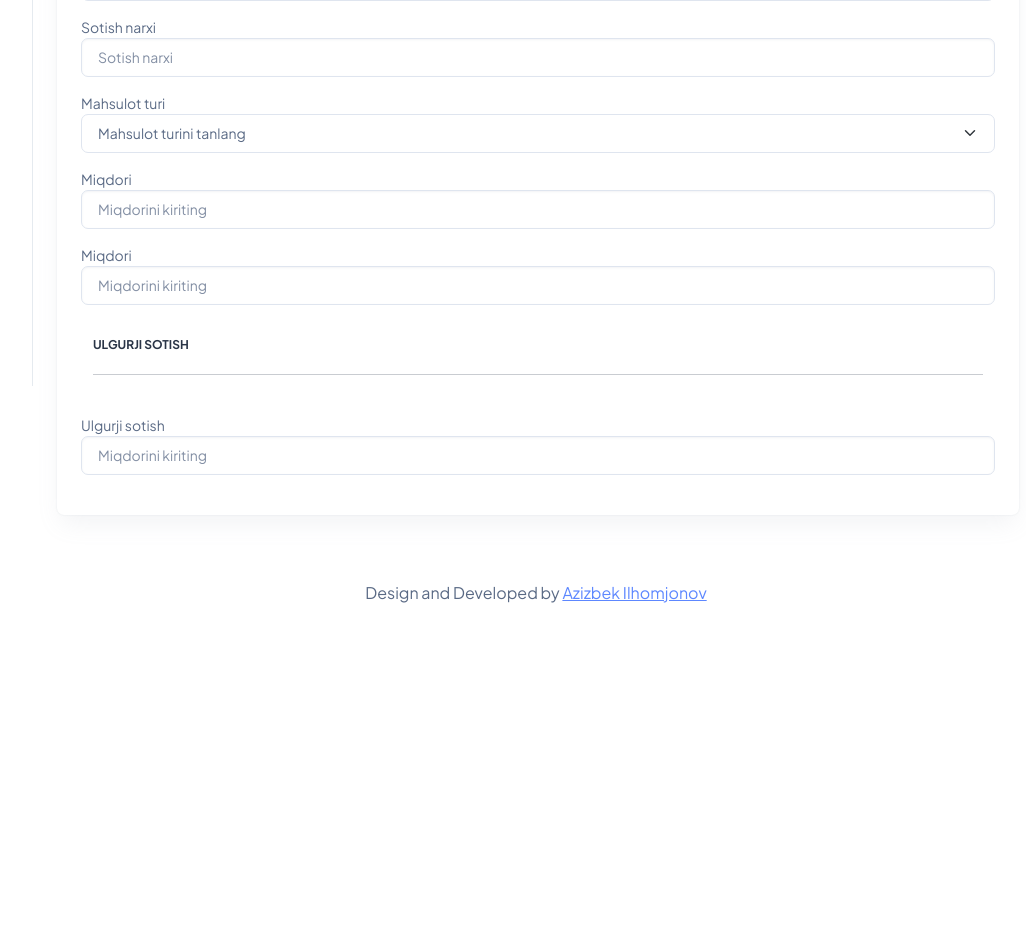
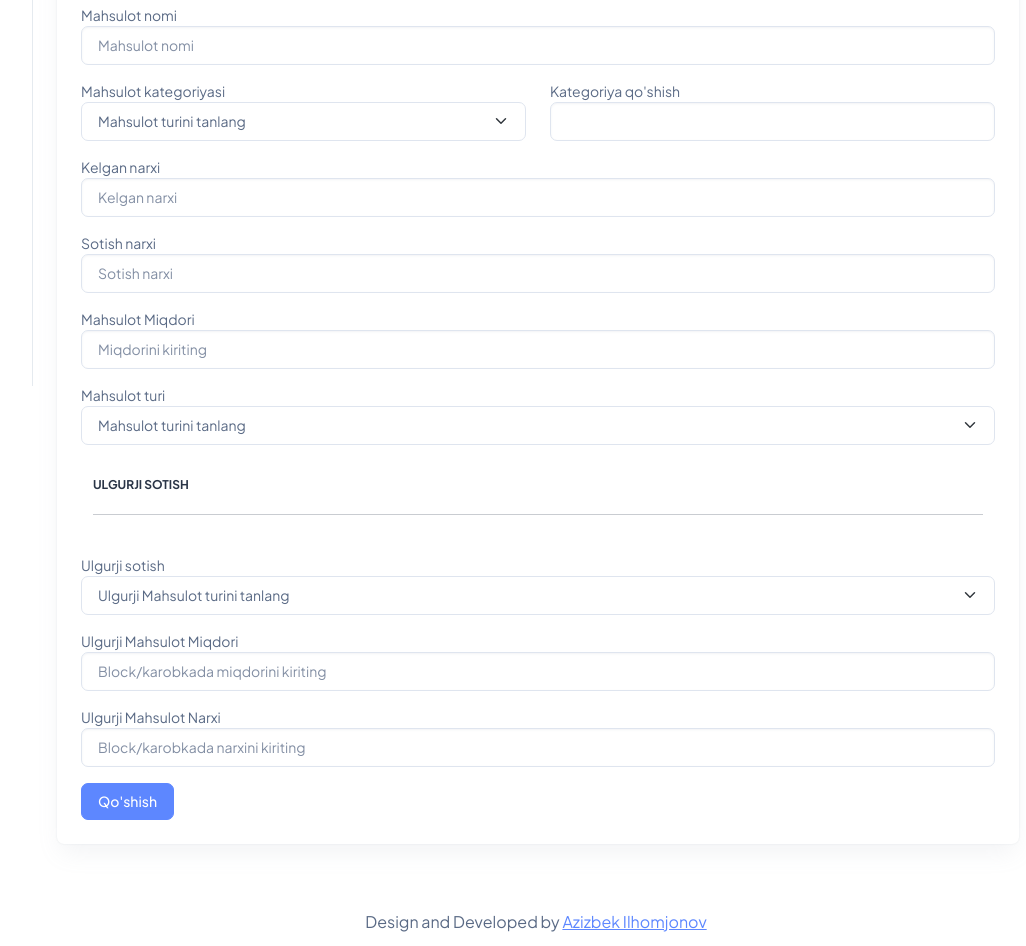
Before and after one commit to Azizbek20051905/shop-amaliyot, a Django app: page /products/add/ in a window 1280 px wide. Shown: the part 414-1360 px from the top of the page, without its empty margins (237-1263 px from the left). Before the commit the page ends 1017 px from the top, so only its background shows below. Run offline with Django 5.2, Linux system fonts and the light colour scheme; some libraries are stand-ins or nearby versions.

Commit message:
Add product info pages in DB

```diff
--- a/shopp/urls.py
+++ b/shopp/urls.py
@@ -1,5 +1,7 @@
 from django.urls import path
 from .views import home, productView, productsAdd
+
+app_name = "shopp"
 
 urlpatterns = [
     path("", home, name="dashboard"),
--- a/shopp/views.py
+++ b/shopp/views.py
@@ -1,4 +1,5 @@
-from django.shortcuts import render
+from django.shortcuts import render, redirect
+from .models import Category, Product
 
 # Create your views here.
 def home(request):
@@ -8,4 +9,42 @@ def productView(request):
     return render(request, 'product.html')
 
 def productsAdd(request):
+    categories = Category.objects.all()
+    context = {
+        'categories':categories,
+    }
+
+    if request.method == "POST":
+        image = request.FILES.get('imageInput')
+        name = request.POST.get('NameInput')
+        category = request.POST['category']
+        category_name = request.POST['addCategory']
+        old_price = request.POST['OldPriceInput']
+        sell_price = request.POST['SellPriceInput']
+        amount = request.POST['AmountInput']
+        productType = request.POST['ProductType']
+        convertWhole = request.POST['ConvertWholeInput']
+        convertAmount = request.POST['ConvertAmountInput']
+        convertPrice = request.POST['ConvertPriceInput']
+
+        if not category:
+            if category_name:
+                category_add = Category.objects.create(name=category_name)
+                category_add.save()
+        else:
+            category_add = Category.objects.get(slug=category)
+
+        product_add = Product.objects.create(name=name, category=category_add,
+                                             old_price=old_price,
+                                             sell_price=sell_price,
+                                             type=productType,
+                                             amount=amount,
+                                             wholesale=convertWhole,
+                                             blockAmount=convertAmount,
+                                             blockPrice=convertPrice,
+                                             image=image)
+        product_add.save()
+
+        return redirect("shopp:products")
+
     return render(request, 'add_product.html')
--- a/templates/add_product.html
+++ b/templates/add_product.html
@@ -9,44 +9,56 @@
           <div class="card w-100">
             <div class="card-body p-4">
                 <h5 class="card-title fw-semibold mb-4">Mahsulot qo'shish</h5>
-                <form action="">
-                    <div class="form-group mb-3">
+                <form action="/products/add/" method="post" enctype="multipart/form-data">
+                    {% csrf_token %}
+                    <div class="image w-100">
+                        <label for="imageInput" style="width: 100%; height: 200px; display: flex; justify-content: center; align-items: center; border: 2px solid #5D87FF; border-radius: 20px; background-image: url(https://storage.needpix.com/rsynced_images/banner-web-business-users-blue.jpg); background-position: center; background-size: cover;">
+                            <h2 class="text-white" style="font-weight: bold; font-size: 40px; font-family: 'Segoe UI', Tahoma, Geneva, Verdana, sans-serif; cursor: pointer;">
+                                <i class="fa-solid fa-arrow-up-from-bracket"></i>
+                                Rasm joylash
+                            </h2>
+                            <input type="file" hidden name="imageInput" id="imageInput">
+                        </label>
+                    </div>
+                    <div class="form-group mb-3 mt-3">
                         <label for="NameInput">Mahsulot nomi</label>
-                        <input type="text" class="form-control" id="NameInput" placeholder="Mahsulot nomi">
+                        <input type="text" name="NameInput" class="form-control" id="NameInput" placeholder="Mahsulot nomi">
                     </div>
-                    <div class="form-group mb-3">
-                        <label for="NameInput">Mahsulot kategoriyasi</label>
-                        <select name="category" id="" class="form-select">
-                            <option value="">Mahsulot turini tanlang</option>
-                            {% for category in categories %}
-                                <option value="{{ category.slug }}">{{ category.name }}</option>
-                            {% endfor %}
-                        </select>
+                    <div class="d-flex justify-content-between row">
+                        <div class="form-group mb-3 w-50">
+                            <label for="category">Mahsulot kategoriyasi</label>
+                            <select name="category" id="category" class="form-select">
+                                <option value="">Mahsulot turini tanlang</option>
+                                {% for category in categories %}
+                                    <option value="{{ category.slug }}">{{ category.name }}</option>
+                                {% endfor %}
+                            </select>
+                        </div>
+                        <div class="form-group mb-3 w-50">
+                            <label for="addCategory">Kategoriya qo'shish</label>
+                            <input type="text" class="form-control" name="addCategory" id="addCategory">
+                        </div>
                     </div>
                     <div class="form-group mb-3">
                         <label for="OldPriceInput">Kelgan narxi</label>
-                        <input type="text" class="form-control" id="OldPriceInput" placeholder="Kelgan narxi">
+                        <input type="text" name="OldPriceInput" class="form-control" id="OldPriceInput" placeholder="Kelgan narxi">
                     </div>
                     <div class="form-group mb-3">
                         <label for="SellPriceInput">Sotish narxi</label>
-                        <input type="text" class="form-control" id="SellPriceInput" placeholder="Sotish narxi">
+                        <input type="text" name="SellPriceInput" class="form-control" id="SellPriceInput" placeholder="Sotish narxi">
+                    </div>
+                    <div class="form-group mb-3">
+                        <label for="AmountInput">Mahsulot Miqdori</label>
+                        <input type="number" name="AmountInput" class="form-control" id="AmountInput" placeholder="Miqdorini kiriting">
                     </div>
 
                     <div class="form-group mb-3">
                         <label for="ProductType">Mahsulot turi</label>
-                        <select name="category" id="" class="form-select">
+                        <select name="ProductType" id="ProductType" class="form-select">
                             <option value="">Mahsulot turini tanlang</option>
                             <option value="dona">Dona</option>
                             <option value="kg">Kg</option>
                         </select>
-                    </div>
-                    <div class="form-group mb-3">
-                        <label for="AmountInput">Miqdori</label>
-                        <input type="text" class="form-control" id="AmountInput" placeholder="Miqdorini kiriting">
-                    </div>
-                    <div class="form-group mb-3">
-                        <label for="AmountInput">Miqdori</label>
-                        <input type="text" class="form-control" id="AmountInput" placeholder="Miqdorini kiriting">
                     </div>
                     <div class="nav-small-cap">
                         <i class="ti ti-dots nav-small-cap-icon fs-4"></i>
@@ -55,9 +67,23 @@
                     </div>
                     <br>
                     <div class="form-group mb-3">
-                        <label for="AmountInput">Ulgurji sotish</label>
-                        <input type="text" class="form-control" id="AmountInput" placeholder="Miqdorini kiriting">
+                        <label for="ConvertWholeInput">Ulgurji sotish</label>
+                        <select name="ConvertWholeInput" id="ConvertWholeInput" class="form-select">
+                            <option value="">Ulgurji Mahsulot turini tanlang</option>
+                            <option value="block">Block</option>
+                            <option value="karobka">Karobka</option>
+                        </select>
                     </div>
+                    <div class="form-group mb-3">
+                        <label for="ConvertAmountInput">Ulgurji Mahsulot Miqdori</label>
+                        <input type="number" name="ConvertAmountInput" class="form-control" id="ConvertAmountInput" placeholder="Block/karobkada miqdorini kiriting">
+                    </div>
+                    <div class="form-group mb-3">
+                        <label for="ConvertPriceInput">Ulgurji Mahsulot Narxi</label>
+                        <input type="number" name="ConvertPriceInput" class="form-control" id="ConvertPriceInput" placeholder="Block/karobkada narxini kiriting">
+                    </div>
+
+                    <button class="btn btn-primary">Qo'shish</button>
                 </form>
             </div>
           </div>
--- a/templates/wrapper.html
+++ b/templates/wrapper.html
@@ -8,8 +8,8 @@
     <title>Shopping Frontend</title>
     <link rel="shortcut icon" type="image/png" href="{% static "images/logos/favicon.png" %}" />
     <link rel="stylesheet" href="{% static "css/styles.min.css" %}" />
+    <link rel="stylesheet" href="https://cdnjs.cloudflare.com/ajax/libs/font-awesome/7.0.0/css/all.min.css" integrity="sha512-DxV+EoADOkOygM4IR9yXP8Sb2qwgidEmeqAEmDKIOfPRQZOWbXCzLC6vjbZyy0vPisbH2SyW27+ddLVCN+OMzQ==" crossorigin="anonymous" referrerpolicy="no-referrer" />
 </head>
-
 <body>
     <!--  Body Wrapper -->
     <div class="page-wrapper" id="main-wrapper" data-layout="vertical" data-navbarbg="skin6" data-sidebartype="full"
```
Also changed, not shown: media/product/images.jfif (added), media/product/images_1EJzNb4.jfif (added), media/product/images_UqlS7RH.jfif (added), media/product/images_WQs8ki0.jfif (added).
